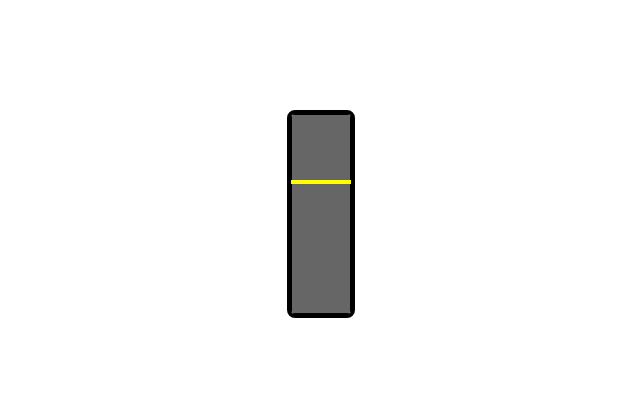
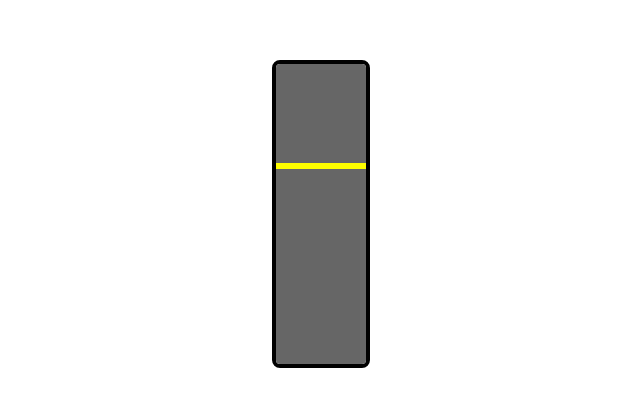
Before and after one commit to nelsonr/power-gauge, a plain HTML site: page index.html in a window 1280 px wide. Shown: the part 186-592 px from the top of the page, without its empty margins (319-959 px from the left). Drawn offline with Linux system fonts and the light colour scheme.

Commit message:
Make it bigger

```diff
--- a/style.css
+++ b/style.css
@@ -21,16 +21,16 @@ body {
 .meter {
     --power: 0.30;
     --target: 0.60;
-    --height: 200px;
+    --height: 300px;
     overflow: hidden;
     position: relative;
     border-radius: 4px;
     outline: 4px solid;
+    outline-offset: 0;
 }
 
 .meter__inner {
-    border: 1px solid;
-    width: 60px;
+    aspect-ratio: 60 / 200;
     height: var(--height);
     background-color: #666;
     background-image: linear-gradient(to top,
@@ -46,5 +46,5 @@ body {
     right: -4px;
     bottom: 0;
     transform: translateY(calc(var(--height) * var(--target) * -1));
-    border-top: 4px solid yellow;
+    border-top: 6px solid yellow;
 }
```
